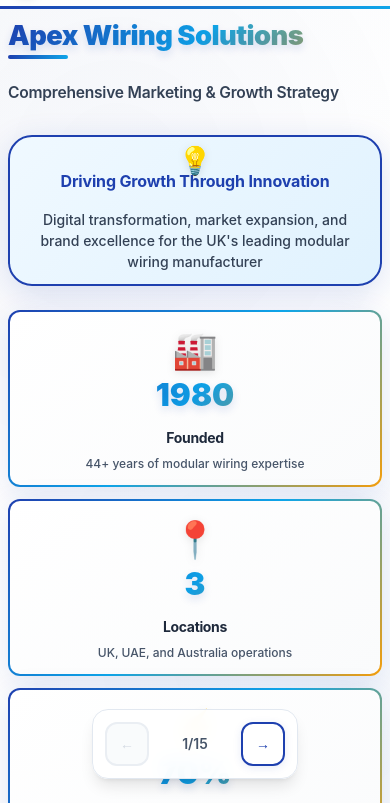
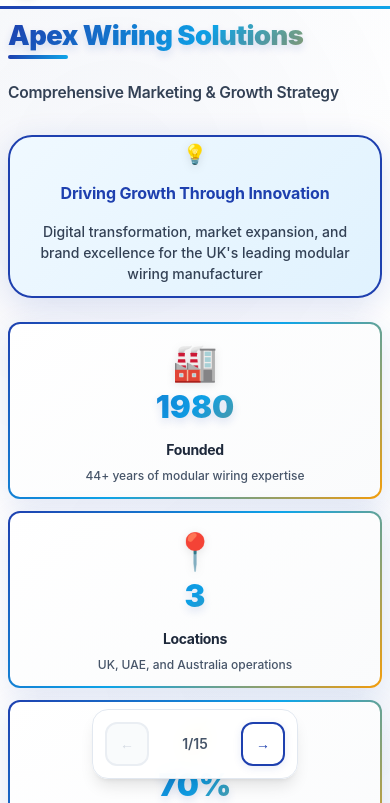
Before and after one commit to jamiejsmith96/apex-marketing-plan, a plain HTML site: page index.html in a window 390 px wide. Shown: the part 41-844 px from the top of the page. Drawn offline with Linux system fonts and the light colour scheme.

Commit message:
Enhanced bulb spacing - more top padding, smaller icons, better line-height for perfect mobile display

```diff
--- a/index.html
+++ b/index.html
@@ -890,18 +890,19 @@
 
                          /* Better text contrast on mobile */
              .callout-box {
-                 padding: var(--space-4);
+                 padding: var(--space-6) var(--space-4) var(--space-4);
                  margin: var(--space-4) 0;
              }
 
              .callout-box::after {
-                 font-size: clamp(1.5rem, 6vw, 2rem);
-                 top: var(--space-2);
+                 font-size: clamp(1.25rem, 5vw, 1.75rem);
+                 top: var(--space-3);
+                 line-height: 1;
              }
 
              .callout-title {
                  font-size: var(--text-lg);
-                 margin-top: var(--space-6);
+                 margin-top: var(--space-8);
              }
 
              .callout-text {
@@ -969,18 +970,19 @@
              }
 
              .callout-box {
-                 padding: var(--space-3);
+                 padding: var(--space-5) var(--space-3) var(--space-3);
                  margin: var(--space-3) 0;
              }
 
              .callout-box::after {
-                 font-size: clamp(1.25rem, 7vw, 1.75rem);
-                 top: var(--space-1);
+                 font-size: clamp(1rem, 5vw, 1.5rem);
+                 top: var(--space-2);
+                 line-height: 1;
              }
 
              .callout-title {
                  font-size: var(--text-base);
-                 margin-top: var(--space-5);
+                 margin-top: var(--space-6);
              }
         }
 
```
